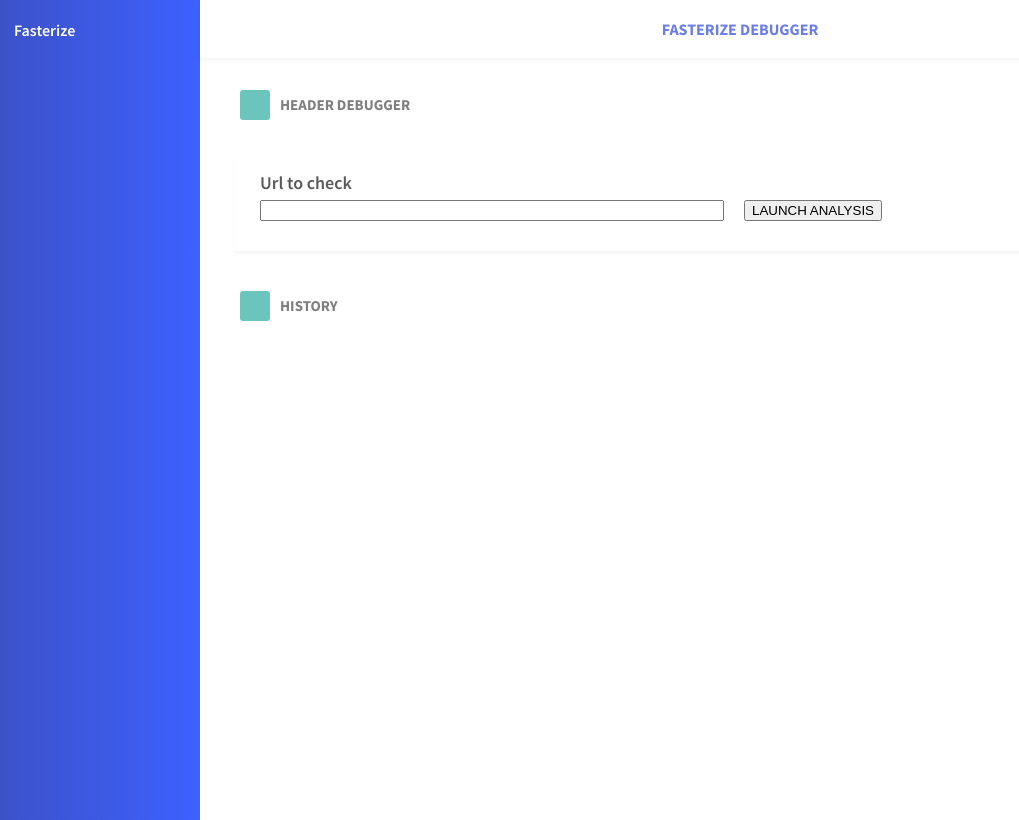
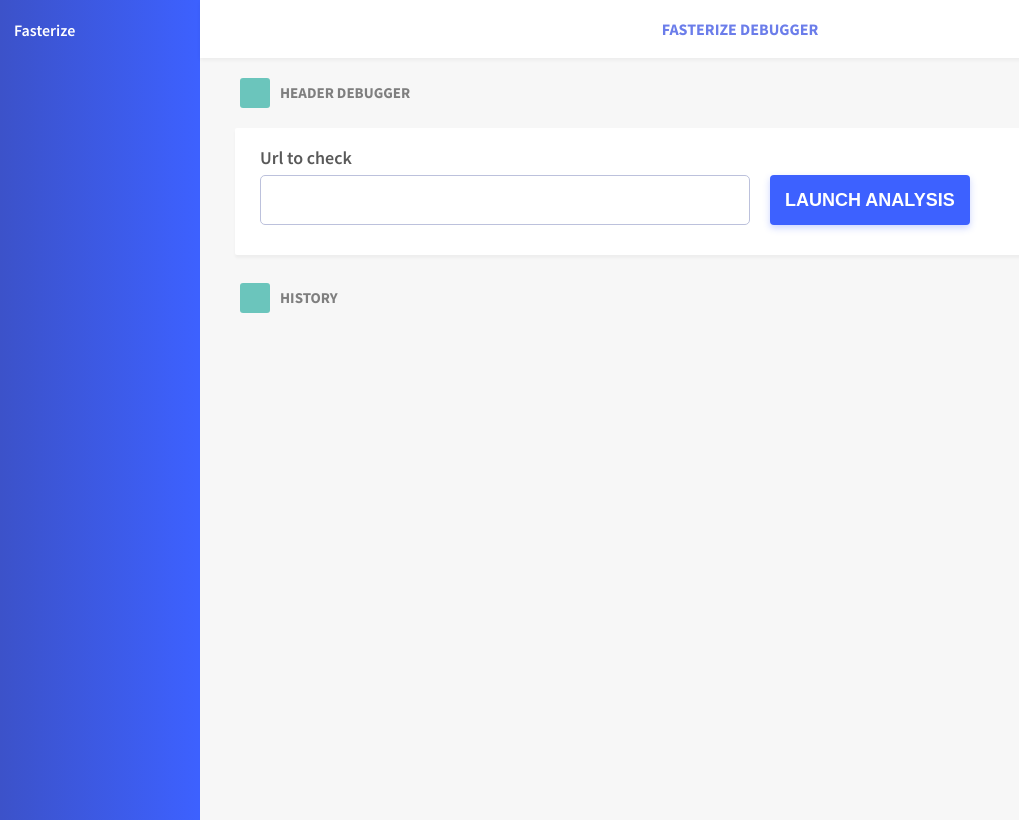
Before and after one commit to Paul-D-Dev/fasterize-app, a React (Create React App) app: page / in a window 1280 px wide. Shown: the whole page, without its empty margins (0-1019 px from the left). Built offline with nearby package versions, Linux system fonts and the light colour scheme.

Commit message:
STYLE : set global style

```diff
--- a/src/index.scss
+++ b/src/index.scss
@@ -1,12 +1,42 @@
 @import url('https://fonts.googleapis.com/css2?family=Source+Sans+Pro:wght@400;600;700&display=swap');
+@import './assets/styles/variables';
 
+* {
+  margin: 0;
+  padding: 0;
+}
 body {
   margin: 0;
   font-family: 'Source Sans Pro', sans-serif;
   -webkit-font-smoothing: antialiased;
   -moz-osx-font-smoothing: grayscale;
+  background-color: $bg-color-content;
 }
 
-code {
-  font-family: 'Source Sans Pro', sans-serif;
+.btn {
+  height: 50px;
+  border: none;
+  border-radius: $border-radius-btn;
+  font-weight: $font-weight-600;
+  font-size: 18px;
+  padding: 15px;
+  box-shadow: 0 1px 1px 0 rgba($color: #000000, $alpha: 0.11) inset;
+
+  &.primary {
+    background-color: $bg-color-primary;
+    color: $color-white;
+    box-shadow: 0 3px 7px 0 rgba($color: $bg-color-primary, $alpha: 0.27);
+  }
 }
+
+input {
+  padding: 16px;
+  border: 1px solid $border-color;
+  border-radius: $border-radius-input;
+  &[type=url] {
+    color: $color-text-links;
+    font-size: 14px;
+    font-weight: 600;
+    line-height: 14px;
+  }
+}
```
